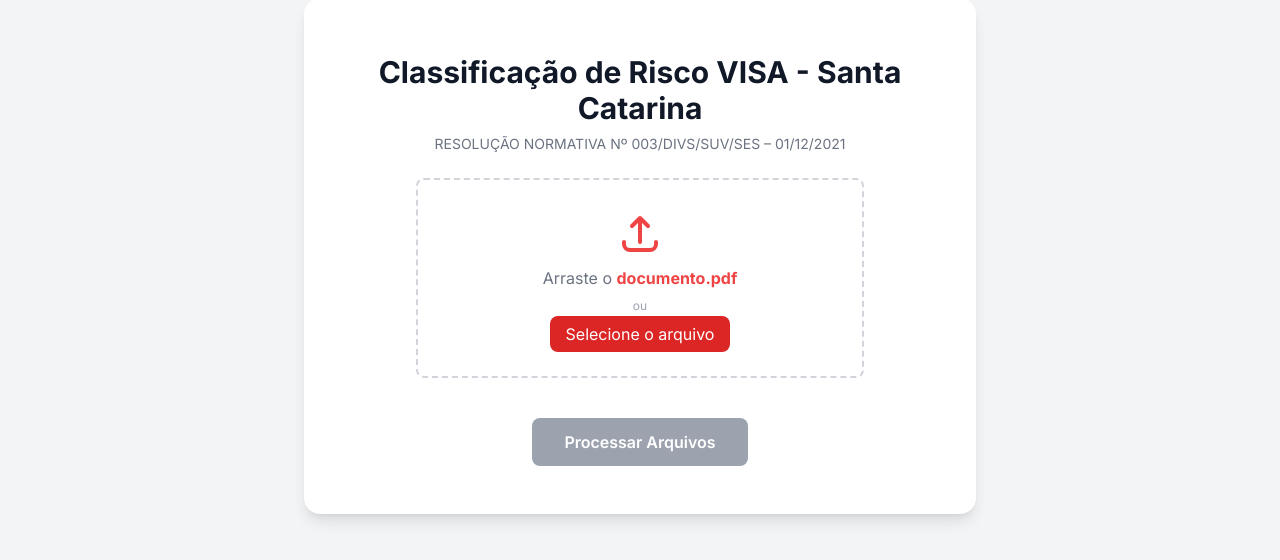
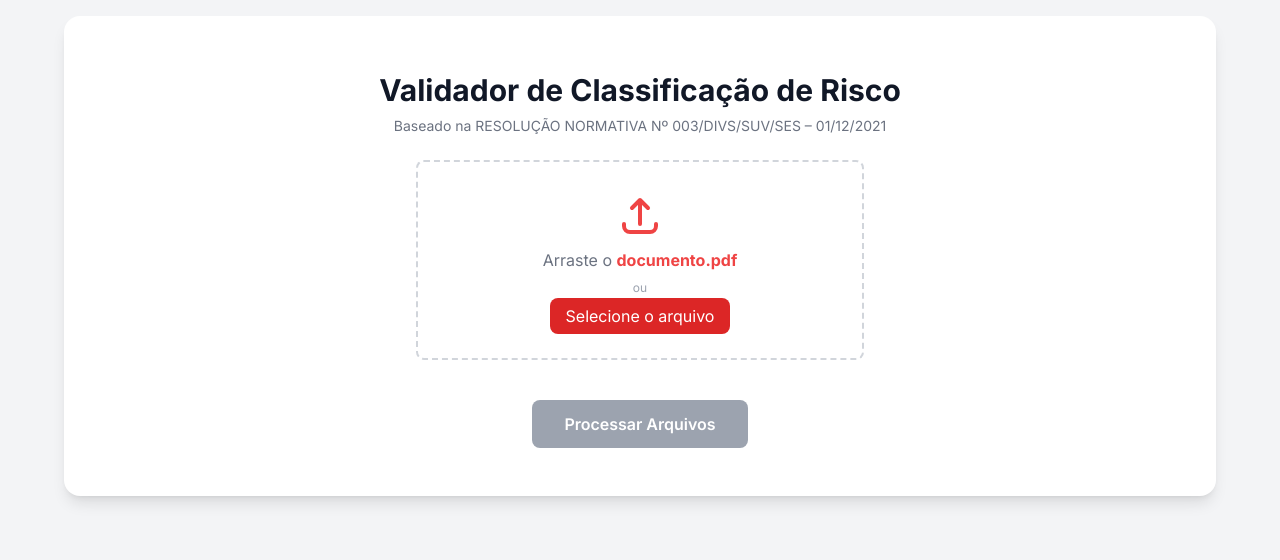
Before and after one commit to leoassmann/classificacao_risco_visa, a plain HTML site: page index.html in a window 1280 px wide. Shown: the part 144-704 px from the top of the page. Drawn offline with nearby package versions, Linux system fonts and the light colour scheme; a script that the page names is missing.

Commit message:
atualizado para otimizar espaco de tela

```diff
--- a/index.html
+++ b/index.html
@@ -86,10 +86,10 @@
         }
     </style>
 </head>
-<body class="bg-gray-100 text-gray-800 dark:bg-gray-900 dark:text-gray-200 flex items-center justify-center min-h-screen p-4 antialiased">
+<body class="bg-gray-100 text-gray-800 dark:bg-gray-900 dark:text-gray-200 flex items-center justify-center min-h-screen p-4 sm:p-6 lg:p-8 antialiased">
 
     <!-- Container principal -->
-    <div class="relative bg-white dark:bg-gray-800 rounded-2xl shadow-lg dark:shadow-2xl p-6 sm:p-8 w-full max-w-2xl space-y-6">
+    <div class="relative bg-white dark:bg-gray-800 rounded-2xl shadow-lg dark:shadow-2xl p-6 sm:p-8 w-full max-w-2xl lg:max-w-4xl xl:max-w-6xl space-y-6 transition-all duration-300">
 
         <!-- Botão de Alternar Tema -->
         <button id="theme-toggle" type="button" class="absolute top-4 right-4 text-gray-500 dark:text-gray-400 hover:bg-gray-200 dark:hover:bg-gray-700 focus:outline-none focus:ring-4 focus:ring-gray-200 dark:focus:ring-gray-700 rounded-lg text-sm p-2.5">
@@ -99,8 +99,8 @@
 
         <!-- Cabeçalho -->
         <div class="text-center">
-            <h1 class="text-3xl font-bold text-gray-900 dark:text-white">Classificação de Risco VISA - Santa Catarina</h1>
-            <p class="text-gray-500 dark:text-gray-400 mt-2 text-sm">RESOLUÇÃO NORMATIVA Nº 003/DIVS/SUV/SES – 01/12/2021</p>
+            <h1 class="text-3xl font-bold text-gray-900 dark:text-white">Validador de Classificação de Risco</h1>
+            <p class="text-gray-500 dark:text-gray-400 mt-2 text-sm">Baseado na RESOLUÇÃO NORMATIVA Nº 003/DIVS/SUV/SES – 01/12/2021</p>
         </div>
 
         <!-- Área de Upload -->
```
